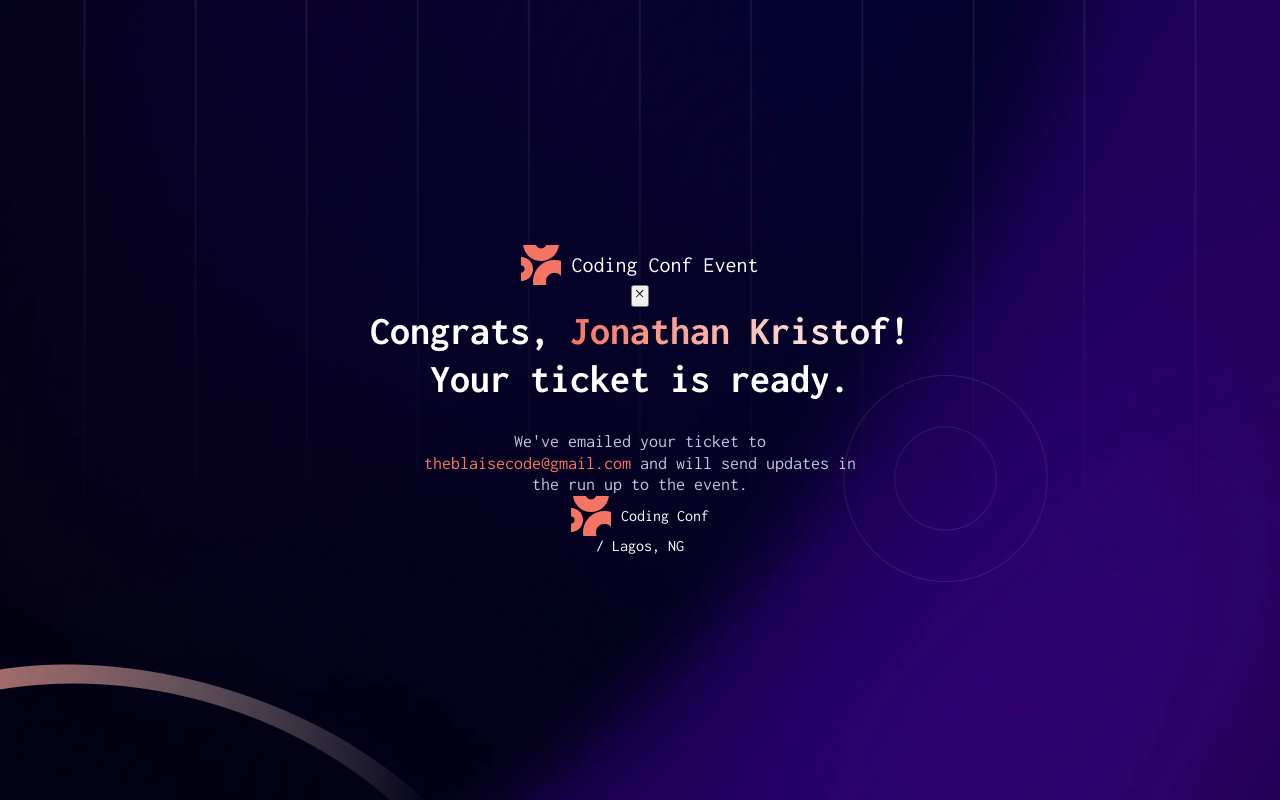
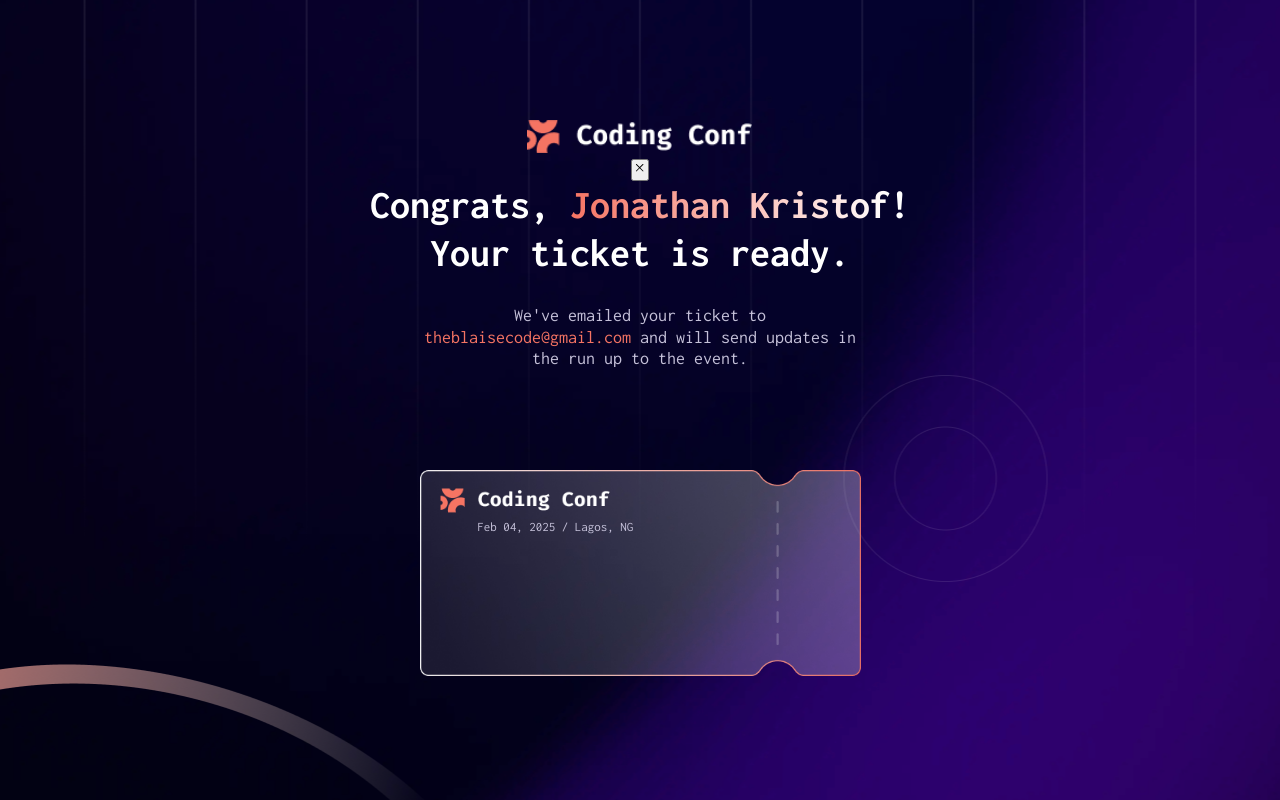
Before and after one commit to theblaisecode/Event-Tickets, a React (Vite) app: page / in a window 1280 px wide. Both pictures are taken after typing "Sample", "name@example.com", "Sample" into the empty fields and a click on the button "Generate My Ticket". Built offline with nearby package versions, Linux system fonts and the light colour scheme.

Commit message:
first commit

```diff
--- a/src/components/PopUp.tsx
+++ b/src/components/PopUp.tsx
@@ -2,6 +2,8 @@ import { Link } from "react-router-dom";
 import PopUpWrapper from "../styles/PopUpWrapper";
 import Heading from "./Heading";
 import logo from "../assets/logo.png";
+import fulllogo from "../assets/fullLogo.png";
+import ticketImg from "../assets/ticket.png";
 import { HiXMark } from "react-icons/hi2";
 
 type PopupProp = {
@@ -23,6 +25,11 @@ function PopUp(props: PopupProp) {
       send updates in the run up to the event.
     </>
   );
+
+  const currentDate = new Date();
+  const eventDate = new Date();
+  eventDate.setDate(currentDate.getDate() + 14);
+
   // const text = (
   //   <>
   //     Congrats,
@@ -43,11 +50,10 @@ function PopUp(props: PopupProp) {
         <div className="head">
           <Link to="/" className="logo">
             <img
-              src={logo}
+              src={fulllogo}
               aria-label="Link to Home Page"
               alt="Coding Conf Logo"
             />
-            <span>Coding Conf Event</span>
           </Link>
 
           <button className="closebutton" onClick={props.closePopup}>
@@ -60,17 +66,31 @@ function PopUp(props: PopupProp) {
         </div>
 
         <div className="contentBottom">
-          <div className="leftContent">
-            <div className="logo">
-              <img src={logo} alt="Coding Conf Logo" />
-              <span>Coding Conf</span>
+          <img src={ticketImg} alt="" className="ticket" />
+
+          <div className="ticketContent">
+            <div className="leftContent">
+              <div className="eventDetails">
+                <div className="logo">
+                  <img src={fulllogo} alt="Coding Conf Logo" />
+                </div>
+
+                <div className="date">
+                  {eventDate.toLocaleDateString("en-US", {
+                    month: "short", // Abbreviated month (e.g., "Feb")
+                    day: "2-digit", // Day as two digits (e.g., "04")
+                    year: "numeric", // Full year (e.g., "2025")
+                  })}{" "}
+                  / Lagos, NG
+                </div>
+              </div>
+
+              <div className="attendee">
+
+              </div>
             </div>
 
-            <div className="date">{} / Lagos, NG</div>
-          </div>
-
-          <div className="rightContent">
-
+            <div className="rightContent"></div>
           </div>
         </div>
       </div>
--- a/src/styles/PopUpWrapper.tsx
+++ b/src/styles/PopUpWrapper.tsx
@@ -16,6 +16,10 @@ const PopUpWrapper = styled.div`
   z-index: 1;
 
   .popUpContent {
+    display: flex;
+    flex-direction: column;
+    justify-content: center;
+    align-items: center;
     padding: 20px;
     border-radius: 5px;
     text-align: center;
@@ -30,10 +34,11 @@ const PopUpWrapper = styled.div`
   }
 
   .logo {
-    display: flex;
-    justify-content: center;
-    align-items: center;
-    gap: 1rem;
+    width: 70%;
+  }
+
+  .logo img {
+    width: 100%;
   }
 
   .contentTop {
@@ -50,11 +55,11 @@ const PopUpWrapper = styled.div`
   }
 
   .title span {
-    font-weight:700;
+    font-weight: 700;
     background: linear-gradient(to right, #f57463, #fff);
-    -webkit-background-clip: text; /* For WebKit browsers (Chrome, Safari) */
-    background-clip: text; /* For other browsers that support it */
-    color: transparent; /* Make the text color transparent to show the gradient */
+    -webkit-background-clip: text;
+    background-clip: text;
+    color: transparent;
   }
 
   .contentTop .subTitle {
@@ -64,6 +69,47 @@ const PopUpWrapper = styled.div`
   .subTitle span {
     color: var(--primary);
   }
+
+  .contentBottom {
+    margin-top: 10rem;
+    width: 45%;
+    position: relative;
+  }
+
+  .contentBottom .ticket {
+    width: 100%;
+    position: relative;
+    z-index: 1;
+  }
+
+  .ticketContent {
+    position: absolute;
+    top: 20%;
+    left: 24%;
+    transform: translate(-50%, -50%);
+    z-index: 2;
+    color: var(--textGray);
+    width: 90%;
+    text-align: center;
+    padding: 1rem;
+  }
+
+  .eventDetails {
+    display: flex;
+    flex-direction: column;
+    justify-content: center;
+    align-items: center;
+  }
+
+  .contentBottom .logo {
+    width: 45%;
+  }
+
+  .date {
+    font-size: 1.3rem;
+    margin-left: 6rem;
+    margin-top: 0.3rem;
+  }
 `;
 
 export default PopUpWrapper;
```
Also changed, not shown: src/assets/fullLogo.png (added).
